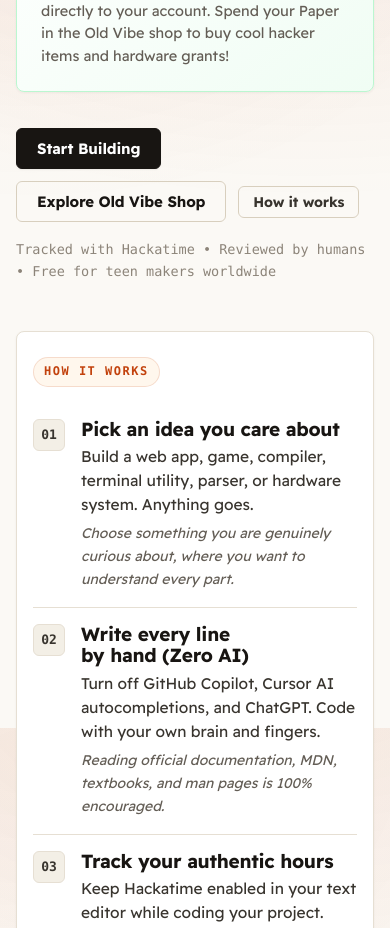
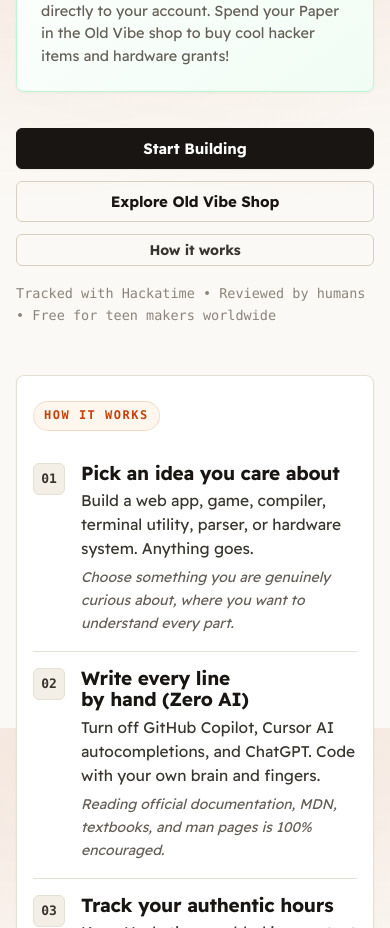
Before and after one commit to cyberworrier8088/Old-Vibe, a Next.js app in the folder old-vibe/: page / in a window 390 px wide. Shown: the part 960-1888 px from the top of the page. Built offline with nearby package versions, Linux system fonts and the light colour scheme.

Commit message:
feat(ui): phone fixes: 16px inputs, 44px touch targets, safe areas, hover effects only where hover exists

```diff
--- a/old-vibe/app/(site)/page.module.css
+++ b/old-vibe/app/(site)/page.module.css
@@ -68,9 +68,11 @@
   transition: transform 0.2s ease, box-shadow 0.2s ease, border-color 0.2s ease;
 }
 
+@media (hover: hover) {
   .dealCard:hover {
     transform: translateY(-2px);
     box-shadow: var(--drop);
+  }
 }
 
 .dealCardPaper {
@@ -210,8 +212,10 @@
   animation: sheen 4s ease-in-out 1s infinite;
 }
 
+@media (hover: hover) {
   .dealCard:hover {
     transform: translateY(-5px) rotate(-0.4deg);
+  }
 }
 
 /* A slow warm glow drifts behind the hero. */
@@ -260,9 +264,11 @@
   transition: transform 0.2s ease, box-shadow 0.2s ease;
 }
 
+@media (hover: hover) {
   .ruleCard:hover {
     transform: translateY(-3px);
     box-shadow: var(--drop);
+  }
 }
 
 .ruleCard ul {
@@ -370,8 +376,10 @@
   transition: transform 0.2s ease;
 }
 
+@media (hover: hover) {
   .ladderStep:hover {
     transform: translateY(-3px);
+  }
 }
 
 .ladderFinal {
@@ -404,3 +412,9 @@
     grid-template-columns: 1fr;
   }
 }
+
+@media (max-width: 560px) {
+  .actions > a {
+    flex: 1 1 100%;
+  }
+}
--- a/old-vibe/app/base.css
+++ b/old-vibe/app/base.css
@@ -131,3 +131,15 @@
     scroll-behavior: auto !important;
   }
 }
+
+/* No double-tap zoom delay on controls, and a quiet tap highlight in the accent colour. */
+a,
+button,
+summary,
+label,
+input,
+select,
+textarea {
+  touch-action: manipulation;
+  -webkit-tap-highlight-color: rgb(var(--orchid-rgb) / 0.15);
+}
--- a/old-vibe/app/layout.tsx
+++ b/old-vibe/app/layout.tsx
@@ -30,6 +30,8 @@
     { media: "(prefers-color-scheme: dark)", color: "#14120f" },
   ],
   colorScheme: "light dark",
+  // Lets the layout use the safe areas around a phone's notch and home bar.
+  viewportFit: "cover",
 };
 
 // Runs before first paint: the saved choice, else the system setting.
--- a/old-vibe/components/app/NavLinks.module.css
+++ b/old-vibe/components/app/NavLinks.module.css
@@ -74,8 +74,10 @@
   position: relative;
 }
 
-.side a:hover {
-  transform: translateX(3px);
+@media (hover: hover) {
+  .side a:hover {
+    transform: translateX(3px);
+  }
 }
 
 .side a:active {
--- a/old-vibe/components/ui/Accordion.module.css
+++ b/old-vibe/components/ui/Accordion.module.css
@@ -66,3 +66,9 @@
 .question:hover {
   padding-left: 6px;
 }
+
+@media (pointer: coarse) {
+  .question {
+    min-height: 48px;
+  }
+}
--- a/old-vibe/components/ui/Button.module.css
+++ b/old-vibe/components/ui/Button.module.css
@@ -132,3 +132,10 @@
 .root:not(.ghost):not(.quiet):not(.danger):hover::after {
   transform: translateX(120%);
 }
+
+/* Fingers need about 44px. */
+@media (pointer: coarse) {
+  .root {
+    min-height: 44px;
+  }
+}
--- a/old-vibe/components/ui/Row.module.css
+++ b/old-vibe/components/ui/Row.module.css
@@ -44,6 +44,8 @@
     transform 0.15s ease;
 }
 
-a.row:hover {
-  transform: translateX(4px);
+@media (hover: hover) {
+  a.row:hover {
+    transform: translateX(4px);
+  }
 }
--- a/old-vibe/components/ui/ThemeToggle.module.css
+++ b/old-vibe/components/ui/ThemeToggle.module.css
@@ -17,11 +17,13 @@
     color 0.15s ease;
 }
 
-.toggle:hover {
-  color: var(--cream);
-  background: var(--raised);
-  border-color: var(--glow);
-  transform: rotate(18deg);
+@media (hover: hover) {
+  .toggle:hover {
+    color: var(--cream);
+    background: var(--raised);
+    border-color: var(--glow);
+    transform: rotate(18deg);
+  }
 }
 
 .toggle:active {
@@ -61,3 +63,10 @@
   opacity: 0;
   transform: rotate(90deg) scale(0.4);
 }
+
+@media (pointer: coarse) {
+  .toggle {
+    width: 44px;
+    height: 44px;
+  }
+}
```
Also changed, not shown: old-vibe/components/ui/Field.module.css (+7 -0 lines), old-vibe/components/ui/StatCard.module.css (+5 -3 lines). Lines whose indentation alone changed are shown as unchanged.
